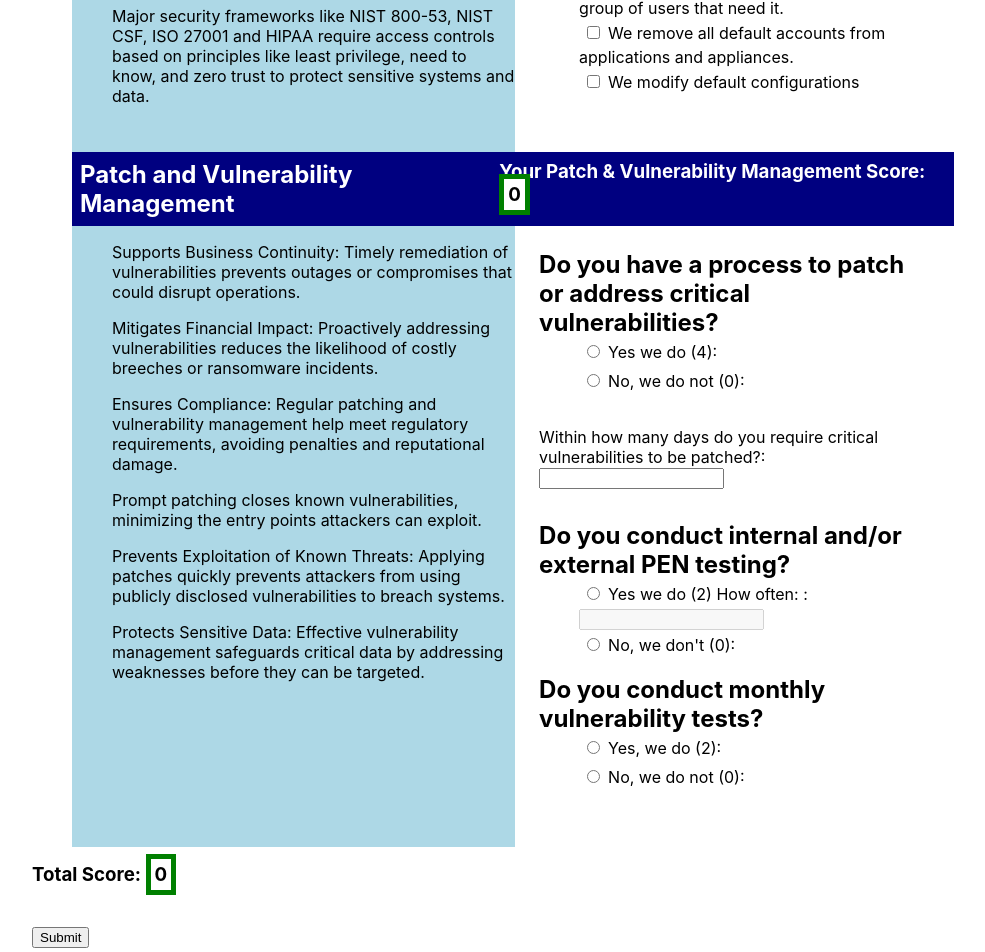
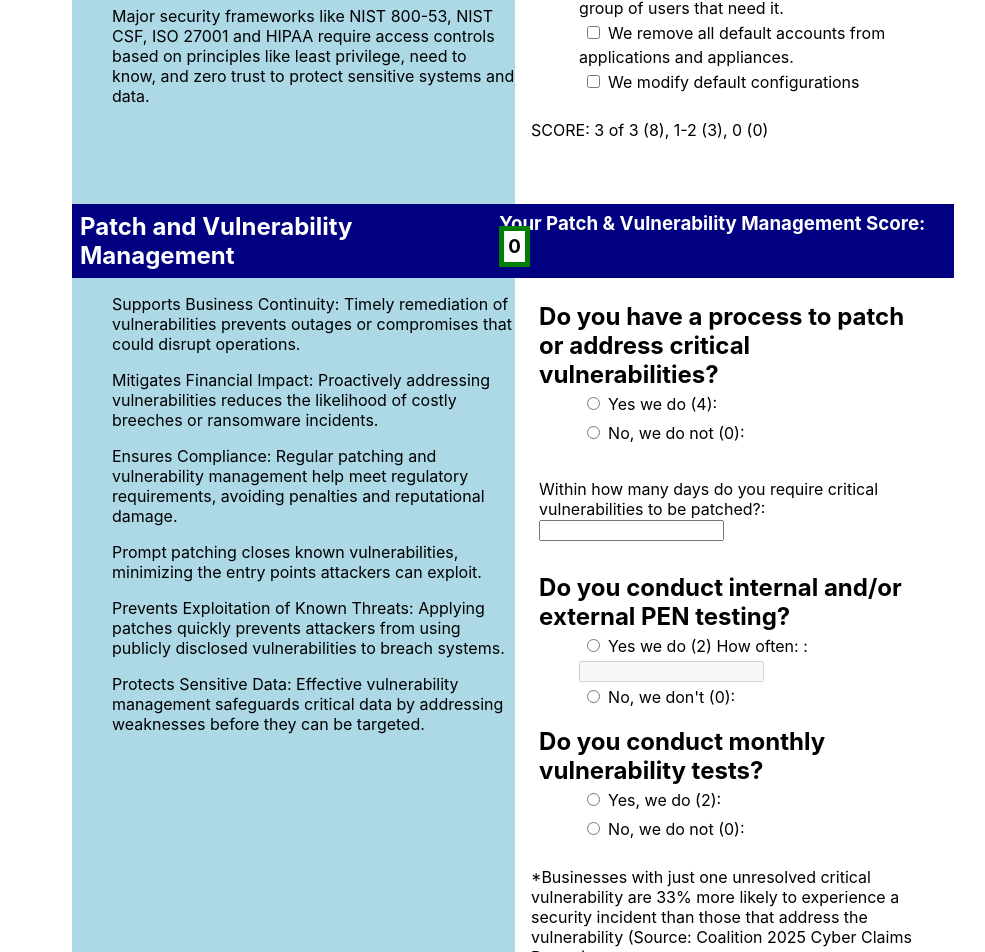
Before and after one commit to callum-j-dev/react-scored-survey, a React (Create React App) app in the folder my-app/: page / in a window 1280 px wide. Shown: the part 620-1572 px from the top of the page, without its empty margins (0-985 px from the left). Built offline with nearby package versions, Linux system fonts and the light colour scheme.

Commit message:
added additional text field for category objects

```diff
--- a/my-app/src/App.js
+++ b/my-app/src/App.js
@@ -322,6 +322,7 @@ function App() {
                   categoryScoreData={scores.find(cat => cat.id === category.id)}
                   handleScoreUpdate={handleScoreUpdate}
                   handleText={handleText}
+                  additionalText={category.additionalText}
                 />
               </li>
             )
--- a/my-app/src/components/CategoryCard.js
+++ b/my-app/src/components/CategoryCard.js
@@ -1,7 +1,7 @@
 import { useState } from 'react';
 import QuestionCard from './QuestionCard';
 
-export default function CategoryCard({ categoryId, categoryName, categoryAbbreviation, categoryScore, blurbBullets, questions, categoryScoreData, handleScoreUpdate, handleText}) {
+export default function CategoryCard({ categoryId, categoryName, categoryAbbreviation, categoryScore, blurbBullets, questions, categoryScoreData, handleScoreUpdate, handleText, additionalText}) {
 
     return (
         <div>
@@ -39,6 +39,7 @@ export default function CategoryCard({ categoryId, categoryName, categoryAbbrevi
                             </li>
                         )
                     })}
+                    {additionalText.length > 0 && <li key={categoryId + '-additional-text'}><p>{additionalText}</p></li>}
                 </ul>
             </div>
 
--- a/my-app/src/updatedData.js
+++ b/my-app/src/updatedData.js
@@ -35,7 +35,8 @@ export const specificData = [
       "Reduces risk of password related vulnerabilities.",
       "Simplifies access management.",
       "Minimizes the attack surface associated with multiple login credentials."
-    ]
+    ],
+    additionalText: ''
   },
   {
     id: 'acm',
@@ -90,7 +91,8 @@ export const specificData = [
       "Restricting access to critical information and admin privileges only to those who need it reduces the potential impact of a compromised account.",
       "This practice helps maintain data confidentiality and integrity.",
       "Major security frameworks like NIST 800-53, NIST CSF, ISO 27001 and HIPAA require access controls based on principles like least privilege, need to know, and zero trust to protect sensitive systems and data."
-    ]
+    ],
+    additionalText: "SCORE: 3 of 3 (8), 1-2 (3), 0 (0)"
   },
   {
     id: 'pvm',
@@ -176,7 +178,8 @@ export const specificData = [
       "Prompt patching closes known vulnerabilities, minimizing the entry points attackers can exploit.",
       "Prevents Exploitation of Known Threats: Applying patches quickly prevents attackers from using publicly disclosed vulnerabilities to breach systems.",
       "Protects Sensitive Data: Effective vulnerability management safeguards critical data by addressing weaknesses before they can be targeted."
-    ]
+    ],
+    additionalText: "*Businesses with just one unresolved critical vulnerability are 33% more likely to experience a security incident than those that address the vulnerability (Source: Coalition 2025 Cyber Claims Report)."
   }
 ]
 
```
